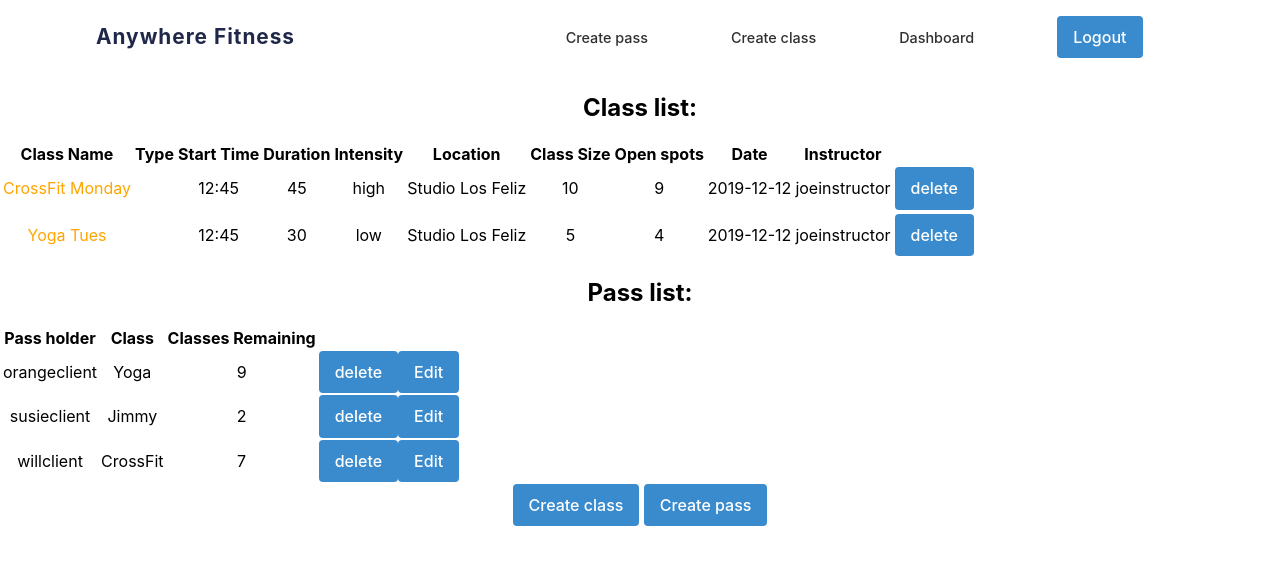
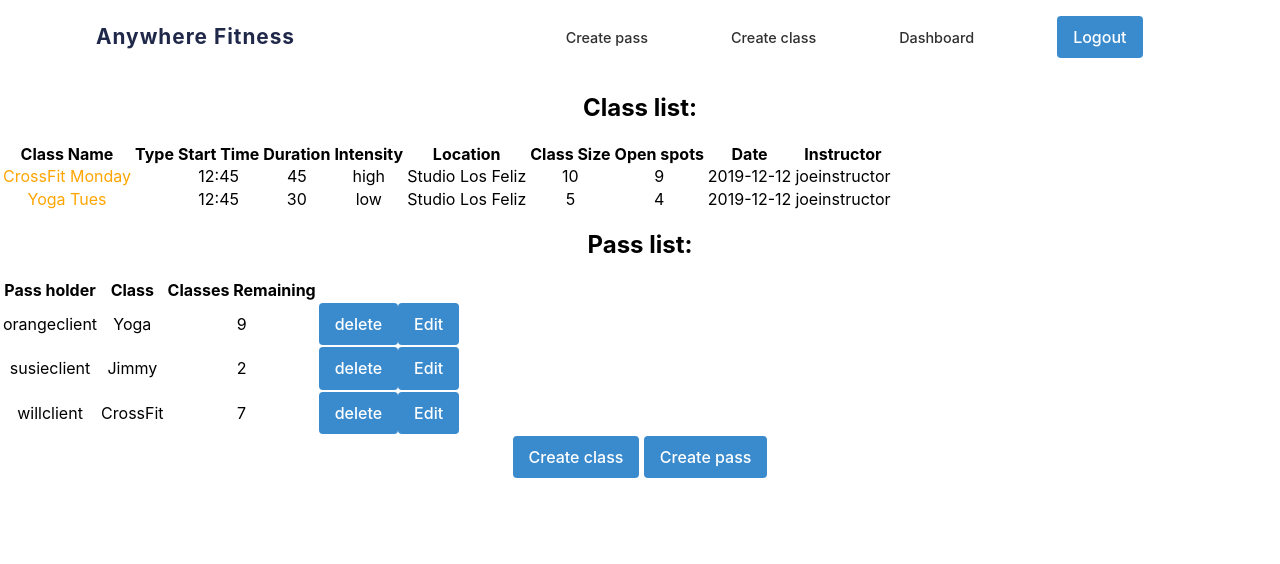
Before and after one commit to build-anywhere-fitness-5/front-end, a React (Create React App) app: page /instructor in a window 1280 px wide. Shown: the top 564 px of the page. Built offline with nearby package versions, Linux system fonts and the light colour scheme; the HTML template or start-up script is replaced by a standard one.

Commit message:
Fix previous merge

```diff
--- a/src/components/instructor/ClassList.js
+++ b/src/components/instructor/ClassList.js
@@ -19,14 +19,14 @@ const ClassList = props => {
                         <th>Open spots</th>
                         <th>Date</th>
                         <th>Instructor</th>
+
+
                     </tr>
                 </thead>
                 <tbody>
                     {props.classes.map(c => (
                         <tr key={c.id}>
-              <td>
-                <Link to={`/instructor/classes/${c.id}`}>{c.className}</Link>
-              </td>
+                            <td><Link to={`/instructor/classes/${c.id}`}>{c.className}</Link></td>
                             <td>{c.type}</td>
                             <td>{c.startTime}</td>
                             <td>{c.durationMinutes}</td>
@@ -36,23 +36,12 @@ const ClassList = props => {
                             <td>{c.maxClassSize - c.clients.length}</td>
                             <td>{c.date}</td>
                             <td>{c.instructor}</td>
-              <td>
-                <button
-                  onClick={e => {
-                    // console.log('click')
-                    e.preventDefault();
-                    props.deleteClass(c.id);
-                  }}
-                >
-                  delete
-                </button>
-              </td>
                         </tr>
                     ))}
                 </tbody>
             </table>
-    </div>
-  );
+        </div >
+    )
 };
 
 const mapStateToProps = state => {
```
Lines whose indentation alone changed are shown as unchanged.
